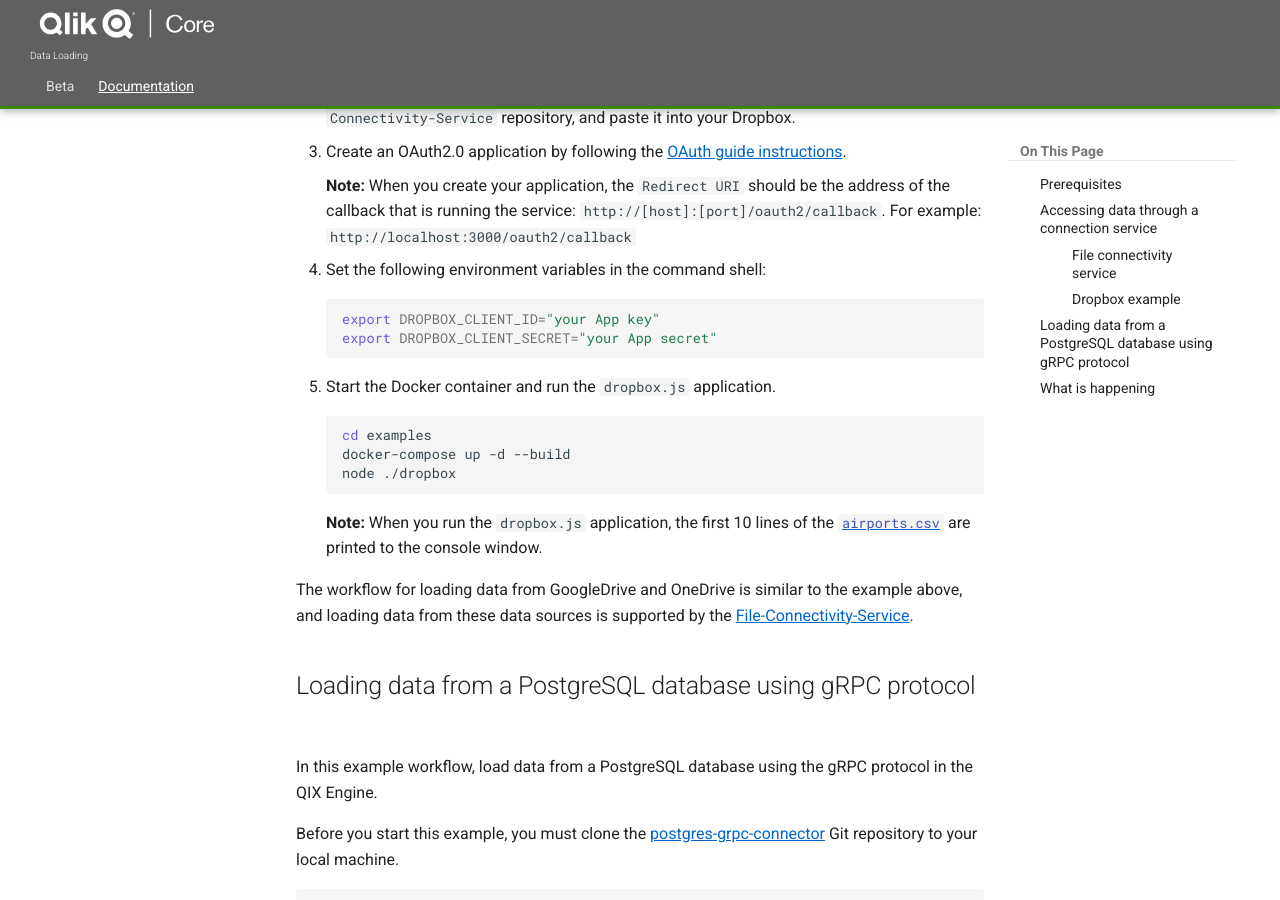
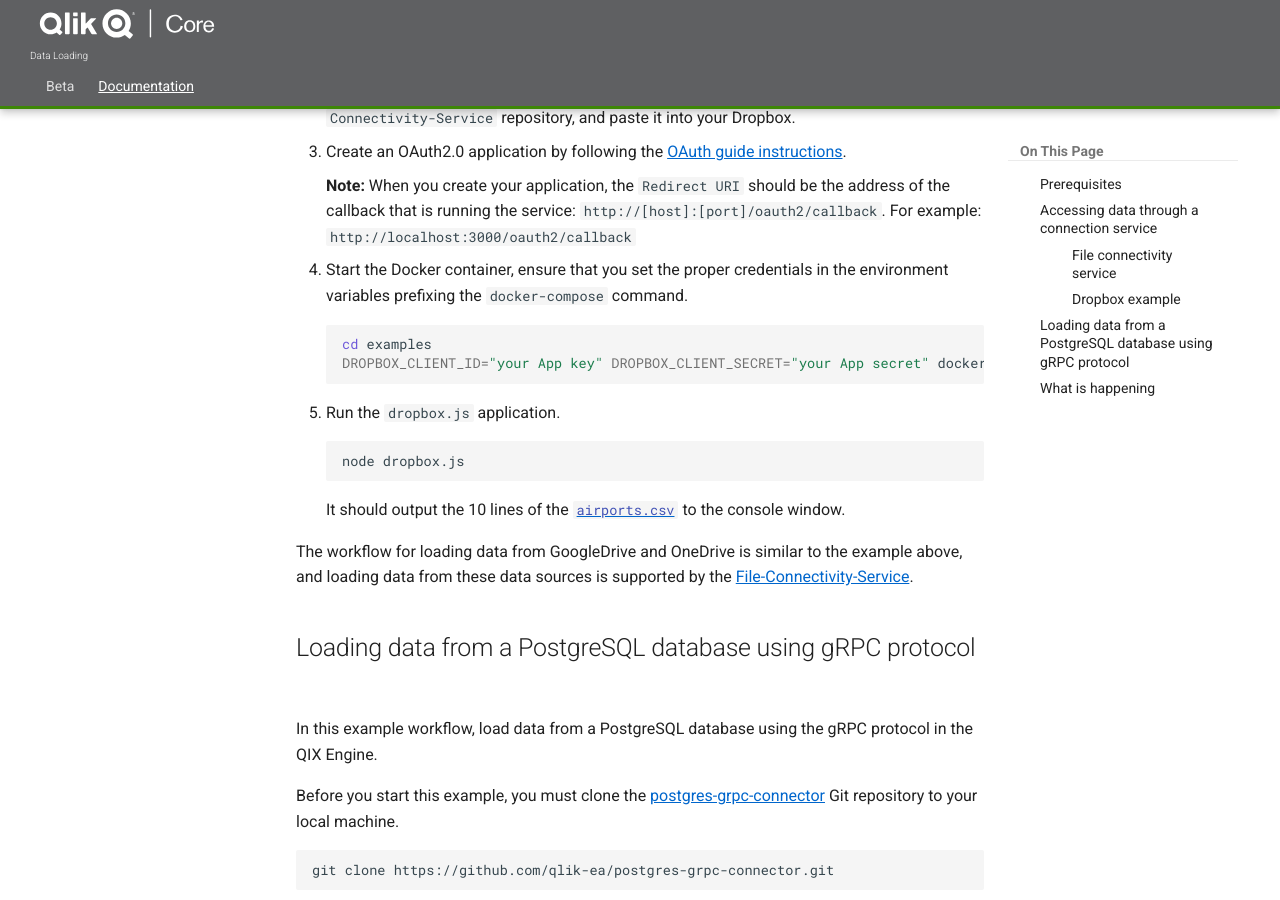
Before and after one commit to qlik-oss/core-website, an MkDocs documentation site: the page built from docs/tutorials/data-loading.md, in a window 1280 px wide and 900 px high, scrolled down 1204 px. Built offline with MkDocs 1.6.1 and Material for MkDocs 9.7.7, drawn with Linux system fonts in a browser that asks for light colours; old or Windows-style settings are respelled for this version of MkDocs.

Commit message:
Remove export commands from tutorial (#173)

````diff
--- a/docs/tutorials/data-loading.md
+++ b/docs/tutorials/data-loading.md
@@ -53,19 +53,19 @@
     should be the address of the callback that is running the service: `http://[host]:[port]/oauth2/callback`.
     For example: `http://localhost:3000/oauth2/callback`
 
-1. Set the following environment variables in the command shell:
-    ``` bash
-    export DROPBOX_CLIENT_ID="your App key"
-    export DROPBOX_CLIENT_SECRET="your App secret"
-    ```
-1. Start the Docker container and run the `dropbox.js` application.
+1. Start the Docker container, ensure that you set the proper
+    credentials in the environment variables prefixing the
+    `docker-compose` command.
     ```bash
     cd examples
-    docker-compose up -d --build
-    node ./dropbox
+    DROPBOX_CLIENT_ID="your App key" DROPBOX_CLIENT_SECRET="your App secret" docker-compose up -d --build
     ```
-    **Note:** When you run the `dropbox.js` application, the first 10 lines of the [`airports.csv`](https://github.com/qlik-ea/outhaul/blob/master/data/airports.csv)
-    are printed to the console window.
+1. Run the `dropbox.js` application.
+    ```bash
+    node dropbox.js
+    ```
+    It should output the 10 lines of the [`airports.csv`](https://github.com/qlik-ea/outhaul/blob/master/data/airports.csv)
+        to the console window.
 
 The workflow for loading data from GoogleDrive and OneDrive is similar to the example above,
 and loading data from these data sources is supported by the
````
